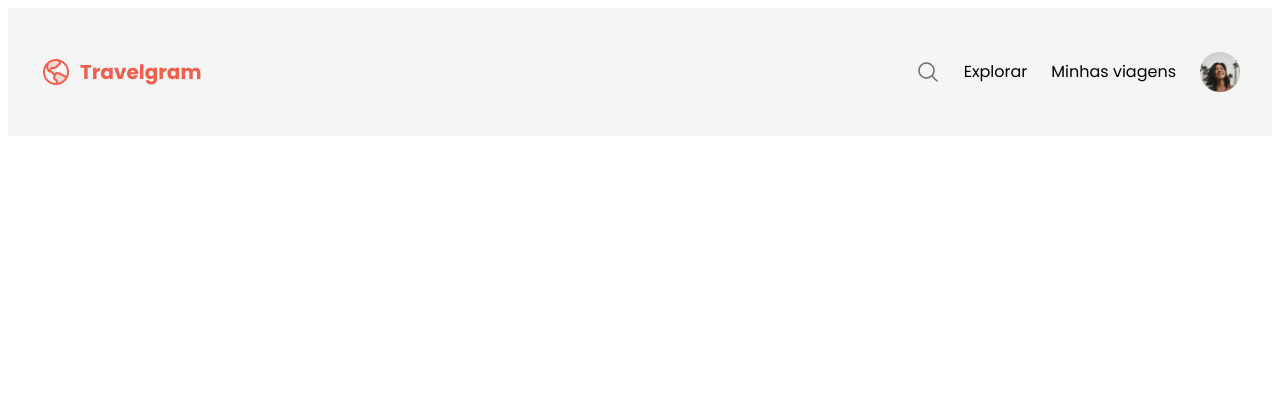
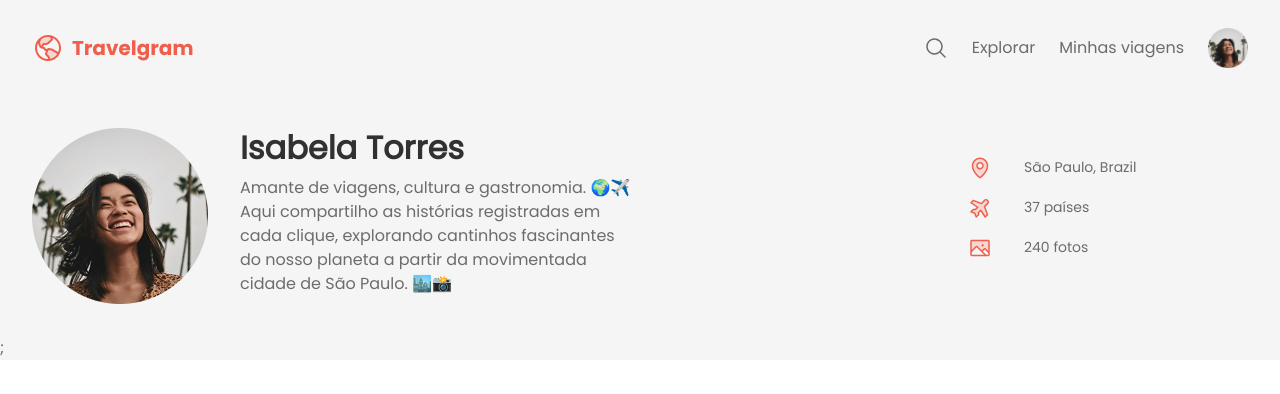
Before and after one commit to Luizsepa/Project-Travelgram, a plain HTML site: page index.html in a window 1280 px wide. Drawn offline with Linux system fonts and the light colour scheme.

Commit message:
change header font

```diff
--- a/index.html
+++ b/index.html
@@ -35,7 +35,37 @@
           </li>
         </ul>
       </nav>
-      <header></header>
+      <header>
+        <div class="container">
+          <div id="profile">
+            <img src="assets/Profile pic.png" alt="Imagem de Isabela Torres" />
+            <div id="dados">
+              <h1>Isabela Torres</h1>
+              <p>
+                Amante de viagens, cultura e gastronomia. 🌍✈️ Aqui compartilho
+                as histórias registradas em cada clique, explorando cantinhos
+                fascinantes do nosso planeta a partir da movimentada cidade de
+                São Paulo. 🏙️📸
+              </p>
+            </div>
+            <ul id="bio">
+              <li>
+                <img src="assets/icons/MapPin.svg" alt="MapPin logo" />
+                <span>São Paulo, Brazil</span>
+              </li>
+              <li>
+                <img src="assets/icons/AirplaneTilt.svg" alt="Airplane logo" />
+                <span>37 países</span>
+              </li>
+              <li>
+                <img src="assets/icons/Image.svg" alt="Logo galeria" />
+                <span>240 fotos</span>
+              </li>
+            </ul>
+          </div>
+        </div>
+      </header>
+      ;
     </div>
   </body>
 </html>
--- a/styles/global.css
+++ b/styles/global.css
@@ -1,5 +1,7 @@
 * {
   box-sizing: border-box;
+  margin: 0;
+  padding: 0;
 }
 :root {
   /* Product */
@@ -23,6 +25,7 @@
   --text-sm: 12px/170% var(--font-family);
 }
 body {
+  color: var(--txt-secondar-color);
   font: var(--text);
   font-family: var(--font-family);
   background-color: var(--background-color);
--- /dev/null
+++ b/styles/header.css
@@ -0,0 +1,40 @@
+#profile {
+  display: flex;
+  padding-block: 32px;
+}
+#profile:first-child img {
+  margin-right: 32px;
+  gap: 8px;
+}
+#dados {
+  /* border: solid; */
+  max-width: 400px;
+  height: 176px;
+}
+#dados h1 {
+  font: var(--text-lg);
+  margin-top: 0;
+  color: var(--txt-primar-color);
+  margin-bottom: 8px;
+}
+#dados p {
+  color: var(--txt-secondar-color);
+  font-size: var(--text-md);
+}
+#bio {
+  width: 280px;
+  height: min-content;
+  /* border: solid; */
+  display: flex;
+  flex-direction: column;
+  margin-left: auto;
+  list-style: none;
+  justify-content: space-evenly;
+  align-self: center;
+}
+#bio li {
+  margin-bottom: 16px;
+  display: flex;
+  font: var(--text-md);
+  align-items: center;
+}
--- a/styles/index.css
+++ b/styles/index.css
@@ -1,2 +1,3 @@
 @import url(global.css);
 @import url(nav.css);
+@import url(header.css);
```
